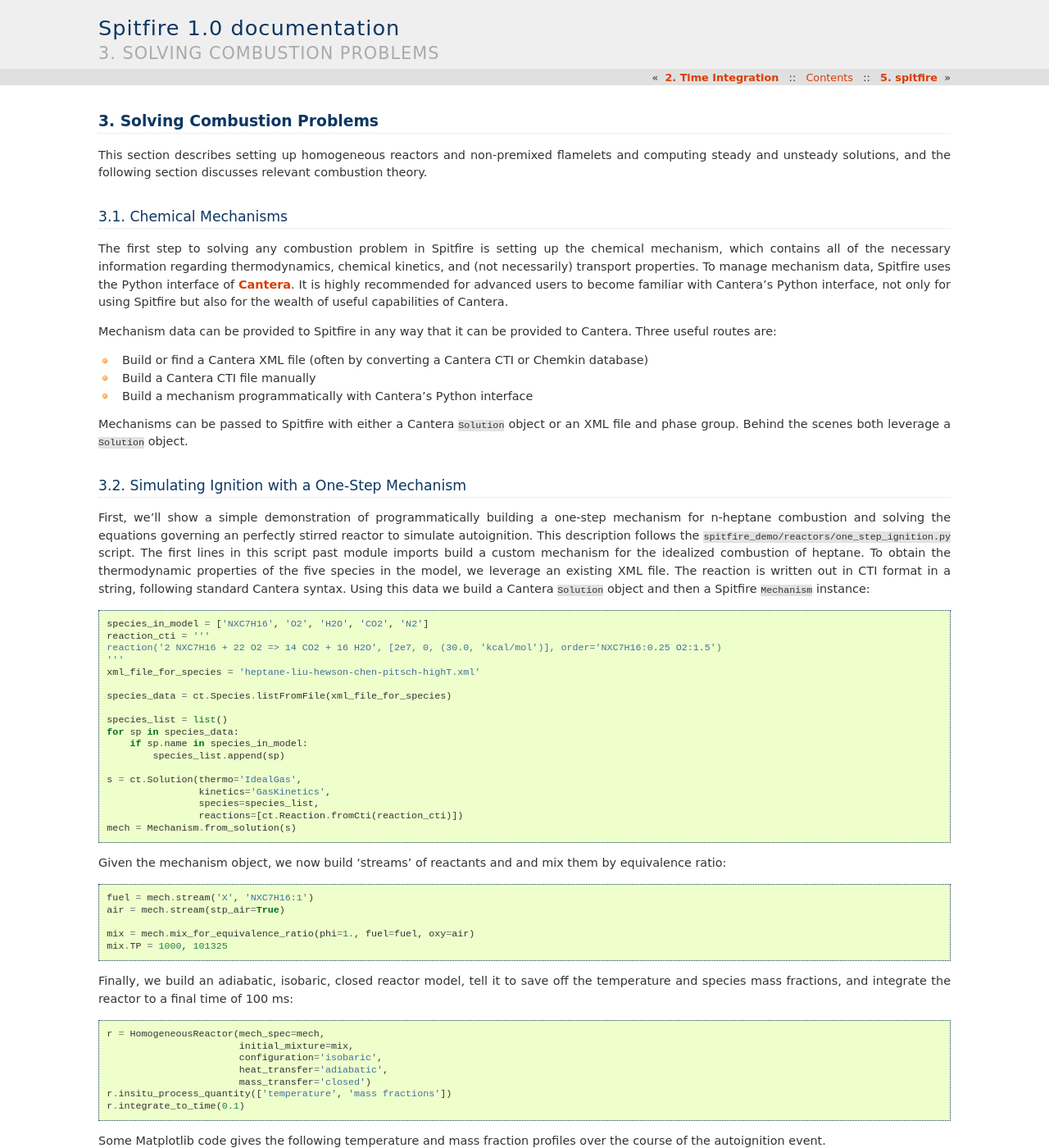
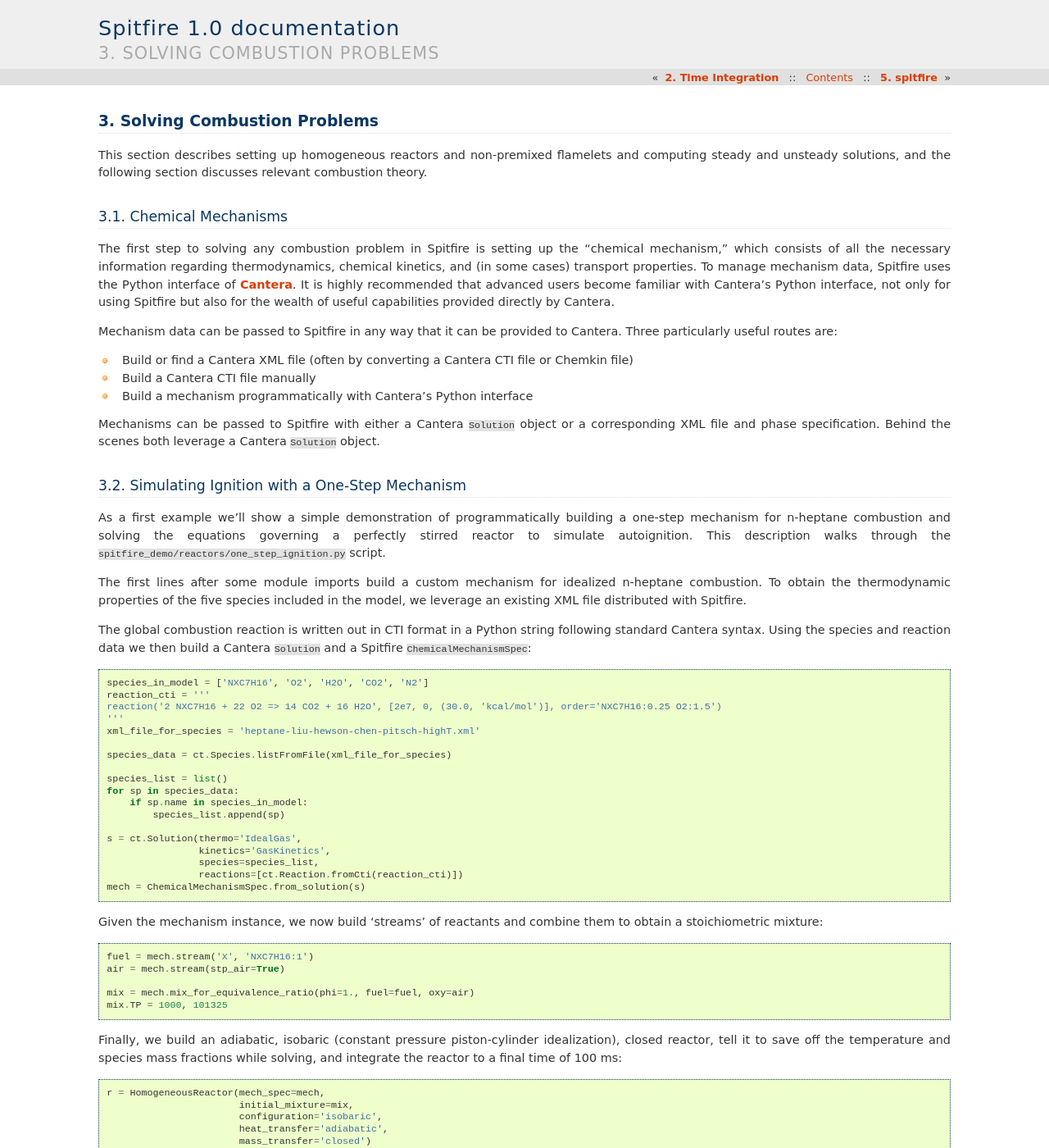
Before and after one commit to sandialabs/Spitfire, a Sphinx documentation site: the page built from spitfire_docs/source/combustion.rst, in a window 1280 px wide and 1400 px high. Shown: the whole window at 82% size. Built offline with Sphinx 7.4.7, drawn with Linux system fonts in a browser that asks for light colours; some of the changed text lies outside the part shown.

Commit message:
improving documentation a bit

```diff
--- a/spitfire_docs/source/combustion.rst
+++ b/spitfire_docs/source/combustion.rst
@@ -6,34 +6,36 @@
 
 Chemical Mechanisms
 +++++++++++++++++++
-The first step to solving any combustion problem in Spitfire is setting up the chemical mechanism,
-which contains all of the necessary information regarding thermodynamics, chemical kinetics, and (not necessarily) transport properties.
+The first step to solving any combustion problem in Spitfire is setting up the "chemical mechanism,"
+which consists of all the necessary information regarding thermodynamics, chemical kinetics, and (in some cases) transport properties.
 To manage mechanism data, Spitfire uses the Python interface of `Cantera`_.
-It is highly recommended for advanced users to become familiar with Cantera's Python interface,
-not only for using Spitfire but also for the wealth of useful capabilities of Cantera.
+It is highly recommended that advanced users become familiar with Cantera's Python interface,
+not only for using Spitfire but also for the wealth of useful capabilities provided directly by Cantera.
 
 .. _cantera: https://cantera.org/
 
-Mechanism data can be provided to Spitfire in any way that it can be provided to Cantera.
-Three useful routes are:
+Mechanism data can be passed to Spitfire in any way that it can be provided to Cantera.
+Three particularly useful routes are:
 
-- Build or find a Cantera XML file (often by converting a Cantera CTI or Chemkin database)
+- Build or find a Cantera XML file (often by converting a Cantera CTI file or Chemkin file)
 - Build a Cantera CTI file manually
 - Build a mechanism programmatically with Cantera's Python interface
 
-Mechanisms can be passed to Spitfire with either a Cantera ``Solution`` object or an XML file and phase group.
-Behind the scenes both leverage a ``Solution`` object.
+Mechanisms can be passed to Spitfire with either a Cantera ``Solution`` object or a corresponding XML file and phase specification.
+Behind the scenes both leverage a Cantera ``Solution`` object.
 
 
 Simulating Ignition with a One-Step Mechanism
 +++++++++++++++++++++++++++++++++++++++++++++
-First, we'll show a simple demonstration of programmatically building a one-step mechanism for n-heptane combustion
-and solving the equations governing an perfectly stirred reactor to simulate autoignition.
-This description follows the ``spitfire_demo/reactors/one_step_ignition.py`` script.
-The first lines in this script past module imports build a custom mechanism for the idealized combustion of heptane.
-To obtain the thermodynamic properties of the five species in the model, we leverage an existing XML file.
-The reaction is written out in CTI format in a string, following standard Cantera syntax.
-Using this data we build a Cantera ``Solution`` object and then a Spitfire ``Mechanism`` instance::
+As a first example we'll show a simple demonstration of programmatically building a one-step mechanism for n-heptane combustion
+and solving the equations governing a perfectly stirred reactor to simulate autoignition.
+This description walks through the ``spitfire_demo/reactors/one_step_ignition.py`` script.
+
+The first lines after some module imports build a custom mechanism for idealized n-heptane combustion.
+To obtain the thermodynamic properties of the five species included in the model, we leverage an existing XML file distributed with Spitfire.
+
+The global combustion reaction is written out in CTI format in a Python string following standard Cantera syntax.
+Using the species and reaction data we then build a Cantera ``Solution`` and a Spitfire ``ChemicalMechanismSpec``::
 
     species_in_model = ['NXC7H16', 'O2', 'H2O', 'CO2', 'N2']
     reaction_cti = '''
@@ -52,9 +54,9 @@
                     kinetics='GasKinetics',
                     species=species_list,
                     reactions=[ct.Reaction.fromCti(reaction_cti)])
-    mech = Mechanism.from_solution(s)
+    mech = ChemicalMechanismSpec.from_solution(s)
 
-Given the mechanism object, we now build 'streams' of reactants and and mix them by equivalence ratio::
+Given the mechanism instance, we now build 'streams' of reactants and combine them to obtain a stoichiometric mixture::
 
     fuel = mech.stream('X', 'NXC7H16:1')
     air = mech.stream(stp_air=True)
@@ -62,7 +64,7 @@
     mix = mech.mix_for_equivalence_ratio(phi=1., fuel=fuel, oxy=air)
     mix.TP = 1000, 101325
 
-Finally, we build an adiabatic, isobaric, closed reactor model, tell it to save off the temperature and species mass fractions,
+Finally, we build an adiabatic, isobaric (constant pressure piston-cylinder idealization), closed reactor, tell it to save off the temperature and species mass fractions while solving,
 and integrate the reactor to a final time of 100 ms::
 
     r = HomogeneousReactor(mech_spec=mech,
@@ -73,7 +75,7 @@
     r.insitu_process_quantity(['temperature', 'mass fractions'])
     r.integrate_to_time(0.1)
 
-Some Matplotlib code gives the following temperature and mass fraction profiles over the course of the autoignition event.
+Some matplotlib code gives the following temperature and mass fraction profiles over the course of the autoignition event.
 
 .. _figure_one_step_ignition:
 .. figure:: images/reactors/one_step_ignition.png
@@ -84,16 +86,16 @@
 
     Autoignition profiles of the one-step heptane mechanism.
 
-This first example shows a simple end-to-end ignition calculation with a custom-made one-step chemical mechanism.
-In the following sections we provide a bit more detail on constructing material streams and reactors
-in addition to advanced integration and analysis capabilities.
+To summarize things so far, this first example shows a simple end-to-end ignition calculation with a custom-made global combustion mechanism.
+In the following sections we provide more detail on constructing material streams and reactors
+in addition to more advanced integration and analysis capabilities.
 
 
 Streams & Mixing
 ++++++++++++++++
-Having constructed a ``ChemicalMechanismSpec`` instance, either through a Cantera ``Solution`` or XML and phase group,
+After constructing a ``ChemicalMechanismSpec`` instance, either through a Cantera ``Solution`` or XML and phase group,
 we need to specify thermochemical properties of mixtures.
-In Spitfire this is accomplished with *streams* created by a ``ChemicalMechanismSpec`` instance.
+In Spitfire this is accomplished with *streams* created with a ``ChemicalMechanismSpec``.
 For example, a mixture of pure Hydrogen is created and its temperature and pressure set with::
 
     h2 = sm.stream('X', 'H2:1')
@@ -103,19 +105,17 @@
 
     h2 = sm.stream('TPX', (300, 101325, 'H2:1'))
 
-Streams are instances of the ``Quantity`` class in Cantera's Python interface.
-The ``stream`` method on ``ChemicalMechanismSpec`` can be given temperature, pressure, and composition or any combination Cantera allows.
+Streams are Cantera ``Quantity`` instances and can be constructed with temperature, pressure, and composition as above or any combination of state variables that Cantera supports.
 See `Cantera documentation for options`_ regarding the construction of ``Quantity`` instances and setting/getting thermochemical properties.
 
 .. _Cantera documentation for options: https://www.cantera.org/docs/sphinx/html/cython/importing.html#cantera.Quantity
 
-For convenience, Spitfire makes it easy to create a stream of air at standard temperature and pressure::
+To create a stream of air at standard temperature and pressure, simply use::
 
     air = sm.stream(stp_air=True)
 
 New streams can be composed by mixing existing streams.
-Mixing can be done on a mass or mole basis, isobarically or isometrically, to attain a particular equivalence ratio or mixture fraction, etc.
-
+Mixing can be done on a mass or mole basis, isobarically or isometrically, to attain a particular equivalence ratio or mixture fraction, and more.
 To mix two streams, say, one unit mass of ``h2`` and two unit masses of ``air``, at constant pressure, call::
 
     mix = sm.mix_streams([(h2, 1.), (air, 2.)], 'mass')
@@ -131,19 +131,17 @@
 
 A simple autoignition example
 _____________________________
-Starting from the point of constructing streams for air and fuel, we can mix them by specifying an equivalence ratio, :math:`\phi`.
-The `equivalence ratio`_ is the actual fuel-to-oxidizer ratio divided by the stoichiometric value.
-With the ``h2`` and ``air`` streams, setting it to one yields a stoichiometric mixture of hydrogen and air,
-meaning there is just the right amount of oxygen to burn all of the fuel in an ideal combustion reaction::
+Starting from the point of constructing streams for air and fuel, we can mix them by specifying an equivalence ratio, :math:`\phi`,
+which is the actual ratio of fuel to oxidizer divided by the stoichiometric value.
+With the ``h2`` and ``air`` streams created earlier, a stoichiometric mixture can be obtained with::
 
     mix = sm.mix_for_equivalence_ratio(1.0, h2, air)
 
 .. _equivalence ratio: https://en.wikipedia.org/wiki/Air%E2%80%93fuel_ratio#Fuel%E2%80%93air_equivalence_ratio_(%CF%95)
 
 The equivalence ratio varies from zero to infinity, with lean (too much oxygen) and rich (too much fuel) mixtures below and above one, respectively.
-The *normalized* equivalence ratio, :math:`\Phi=\phi/(\phi+1)`, however, varies more nicely from zero to one.
-Stoichiometric mixtures correspond to :math:`\phi=1` and :math:`\Phi=0.5`.
-As it may be more convenient in some cases, the normalized equivalence ratio can also be used for mixing fuel and air::
+The *normalized* equivalence ratio, :math:`\Phi=\phi/(\phi+1)`, however, varies from zero to one with stoichiometric mixtures at :math:`\Phi=0.5`.
+As it may be more convenient in some cases, the normalized equivalence ratio can also be specified::
 
     mix = sm.mix_for_normalized_equivalence_ratio(0.5, h2, air)
 
@@ -151,8 +149,8 @@
 Recall that streams are simply instances of the ``Quantity`` class in Cantera's Python interface.
 See `Cantera documentation for options`_ regarding the construction of ``Quantity`` instances and setting/getting thermochemical properties.
 
-Now we are ready to fill a reactor with this mixture and simulate its evolution.
-First, build a homogeneous reactor that holds a constant pressure (isobaric) and has impermeable (no mass flow - closed) and adiabatic (no heat flow) walls::
+Now we are ready to fill a reactor with this mixture and simulate ignition.
+The next step is to build a homogeneous reactor that holds a constant pressure and has impermeable and adiabatic walls::
 
     from spitfire import HomogeneousReactor
     r = HomogeneousReactor(sm, mix,
@@ -160,15 +158,15 @@
                            heat_transfer='adiabatic',
                            mass_transfer='closed')
 
-Now to run a simple autoignition simulation and plot the temperature history along with several species mass fractions::
+To run a simple autoignition simulation and plot the temperature history along with several species mass fractions::
 
     r.integrate_to_steady_after_ignition(plot=['H2', 'O2', 'H2O', 'OH', 'H'])
 
 Adding the ``plot`` argument shows the temperature evolution in the top panel and species mass fractions in the bottom panel, as in Figure :numref:`figure_simple_example_easyplot`.
 The occurence of ignition at around 0.05 milliseconds can be seen in the sudden temperature spike, consumption of hydrogen and oxygen, and production of water.
-Observe that the hydrogen radical, H, a major chain carrying species, is produced prior to ignition and consumed afterwards, with its mass fraction peaking just at the onset of the temperature spike.
+Observe that the hydrogen radical, H, a major chain carrying species, is rapidly produced prior to ignition and consumed afterwards, with its mass fraction peaking just at the onset of the temperature spike.
 The ignition delay may be printed with the following command, ``print('Ignition delay: {:.1f} us'.format(r.ignition_delay() * 1.e6))``.
-The precise number is 51.7 microseconds, matching our estimate of 0.05 milliseconds from the plot.
+The precise number is 51.7 microseconds, matching our rough estimate from the plot.
 This simple tutorial can be run in total with the demonstration script, ``spitfire_demo/reactors/simple_ignition_plot.py``.
 This script is reproduced here as a summary::
 
@@ -202,31 +200,18 @@
 
 In-situ processing and analysis
 _______________________________
-In the previous example we constructed a reactor and observed its evolution, quickly obtaining a plot of temperature and species mass fraction evolution.
-To do more detailed analysis, we'll need to save state variables such as temperature and mass fractions for later use.
-Start this next example in the same way, blending fuel and air streams and then using the mixture to construct a homogeneous reactor::
-
-    from spitfire import ChemicalMechanismSpec, HomogeneousReactor
-
-    sm = ChemicalMechanismSpec(cantera_xml='mechanisms/h2-burke.xml', group_name='h2-burke')
-
-    h2 = sm.stream('X', 'H2:1')
-    air = sm.stream(stp_air=True)
-
-    mix = sm.mix_for_equivalence_ratio(1.0, h2, air)
-    mix.TP = 1200, 101325
+In the previous example we constructed a reactor and observed its evolution, simply obtaining a plot of temperature and species mass fractions over time.
+To do more detailed analysis, we'll need to save state variables into arrays for later use.
+To accomplish this, before integrating the reactor to a steady state, we will tell Spitfire to save data.
+We will save the temperature, mass fractions, and species net mass production rates.
+This is done with the ``insitu_process_quantity`` method, which allows us to tell Spitfire to compute thermochemical quantities during the simulation.
+After integration, we can obtain the saved quantities with the ``trajectory_data`` method.
+To plot quantities over simulation time, we can obtain the array of times with ``t = r.solution_times``::
 
     r = HomogeneousReactor(sm, mix,
                            configuration='isobaric',
                            heat_transfer='adiabatic',
                            mass_transfer='closed')
-
-This time, before integrating the reactor to a steady state, we will tell Spitfire to save data.
-We will save the temperature, mass fractions, and species net production rates.
-This is done with the ``insitu_process_quantity`` method, which allows us to tell Spitfire to compute thermochemical quantities *in situ* during the simulation.
-After integration, we can obtain the saved quantities with the ``trajectory_data`` method.
-To plot quantities over simulation time, we can use ``t = r.solution_times``::
-
     r.insitu_process_quantity(['temperature', 'mass fractions', 'production rates'])
 
     r.integrate_to_steady_after_ignition()
@@ -237,8 +222,7 @@
     wH = r.trajectory_data('production rate H')
 
 Importing ``import matplotlib.pyplot as plt``, we can then plot, for example, the production rate of the hydrogen radical over the reactor temperature.
-This produces Figure :numref:`figure_simple_example_prodrate_over_T`.
-This figure shows that the peak production rate of hydrogen radical occurs at around 200 K above the initial temperature::
+This produces Figure :numref:`figure_simple_example_prodrate_over_T`, which shows how the peak production rate of hydrogen radical occurs at around 200 K above the initial temperature::
 
     plt.plot(T, wH)
     plt.grid()
@@ -255,8 +239,9 @@
 
     Net production rate of hydrogen radical over the reactor temperature in an isobaric, adiabatic, closed autoignition simulation.
 
-    A number of quantities may be computed *in situ* with the ``insitu_process_quantity`` method using either cantera or Griffon.
-    These are listed below.
+
+A number of quantities may be computed *in situ* with the ``insitu_process_quantity`` method using either Cantera or Griffon.
+These are listed below.
 
 - ``'temperature'``: the reactor temperature
 - ``'pressure'``: the reactor pressure
@@ -310,8 +295,8 @@
 
 Ignition delay calculations
 ___________________________
-A common task of combustion codes is to compute the ignition delay - how long it takes a mixture to ignite.
-Spitfire's reactor class makes this straightforward with the ``compute_ignition_delay()`` method.
+A common task of reactor simulation is to compute ignition delay - precisely how long it takes a mixture to ignite.
+Spitfire's reactor class facilitates this with the ``compute_ignition_delay()`` method.
 See the demonstration script, ``ignition_delay_profiles_DME_NTC.py,`` in the ``spitfire_demo/reactors/`` directory.
 This demonstrates negative temperature coefficient (NTC) behavior of dimethyl ether (DME) mixtures and the dependency of NTC strength on pressure, as in Figure :numref:`figure_dme_ntc_curves`
 
@@ -444,12 +436,6 @@
 
 
 This documentation is in progress... TODO:
-
-- steady, nonadiabatic demo (quasi steady heat loss)
-- make a nonadiabiatic demo with the transient heat loss formulation
-- unsteady, adiabatic with cema demo
-- steady coal flamelet demo
-- jupyter demos - clean up necessary
 
 
 Flamelet Models for Tabulated Chemistry
@@ -591,23 +577,18 @@
 in a Lagrangian time :math:`t` and the mixture fraction :math:`\mathcal{Z}`.
 Equations :eq:`adiabatic_flamelet_Yi_eqn` and :eq:`adiabatic_flamelet_T_eqn` govern adiabatic flamelets,
 which evolve due to diffusion (with strength proportional the scalar dissipation rate :math:`\chi`) and chemistry.
-These equations do not account for differential diffusion, which is currently not supported in Spitfire.
-The term in the temperature equation with single derivatives in :math:`\mathcal{Z}` is not seen in all flamelet
-equations as it requires careful derivation.
-This term models enthalpy diffusion and is optional in Spitfire (specify ``include_enthalpy_flux=True`` when building a flamelet object).
-Steady flamelets are derived from these equations by simply removing the time term, which leaves the steady flamelet equations
-that define the diffusive-reactive balance presumed in the ensemble of thin laminar flames in a turbulent flame (in the flamelet modeling approach).
-
-todo: update for the variable cp term
-
-todo: update the diffusive flux definition
+These equations include variable heat capacity effects and the full form of the heat flux including the enthalpy flux, but do not account for differential diffusion
+(although this is in plans).
+The variable heat capacity term (the term, not the thermodynamics of individual species) and enthalpy flux terms are optional in Spitfire
+(specify ``include_variable_cp=True`` and ``include_enthalpy_flux=True`` when building a flamelet object).
+Steady flamelet equations are derived by simply removing the time term.
 
 .. math::
     \frac{\partial Y_i}{\partial t} = \frac{\chi}{2}\frac{\partial^2 Y_i}{\partial \mathcal{Z}^2} + \frac{\omega_i}{\rho},
     :label: adiabatic_flamelet_Yi_eqn
 
 .. math::
-    \frac{\partial T}{\partial t} = \frac{\chi}{2}\left(\frac{\partial^2 T}{\partial \mathcal{Z}^2} + \frac{\partial T}{\partial \mathcal{Z}}\sum_{i=1}^{n}\frac{c_{p,i}}{c_p}\frac{\partial Y_i}{\partial \mathcal{Z}}\right) - \frac{1}{\rho c_p}\sum_{i=1}^{n}\omega_i h_i.
+    \frac{\partial T}{\partial t} = \frac{\chi}{2}\left(\frac{\partial^2 T}{\partial \mathcal{Z}^2} + \frac{\partial T}{\partial \mathcal{Z}}\sum_{i=1}^{n}\frac{c_{p,i}}{c_p}\frac{\partial Y_i}{\partial \mathcal{Z}} + \frac{1}{c_p}\frac{\partial c_p}{\partial \mathcal{Z}}\frac{\partial T}{\partial \mathcal{Z}}\right) - \frac{1}{\rho c_p}\sum_{i=1}^{n}\omega_i h_i.
     :label: adiabatic_flamelet_T_eqn
 
 These equations are supplemented by boundary conditions defined by the oxidizer and fuel states,
```
Also changed, not shown: other parts of spitfire_docs/source/combustion.rst (+10 -8 lines).
